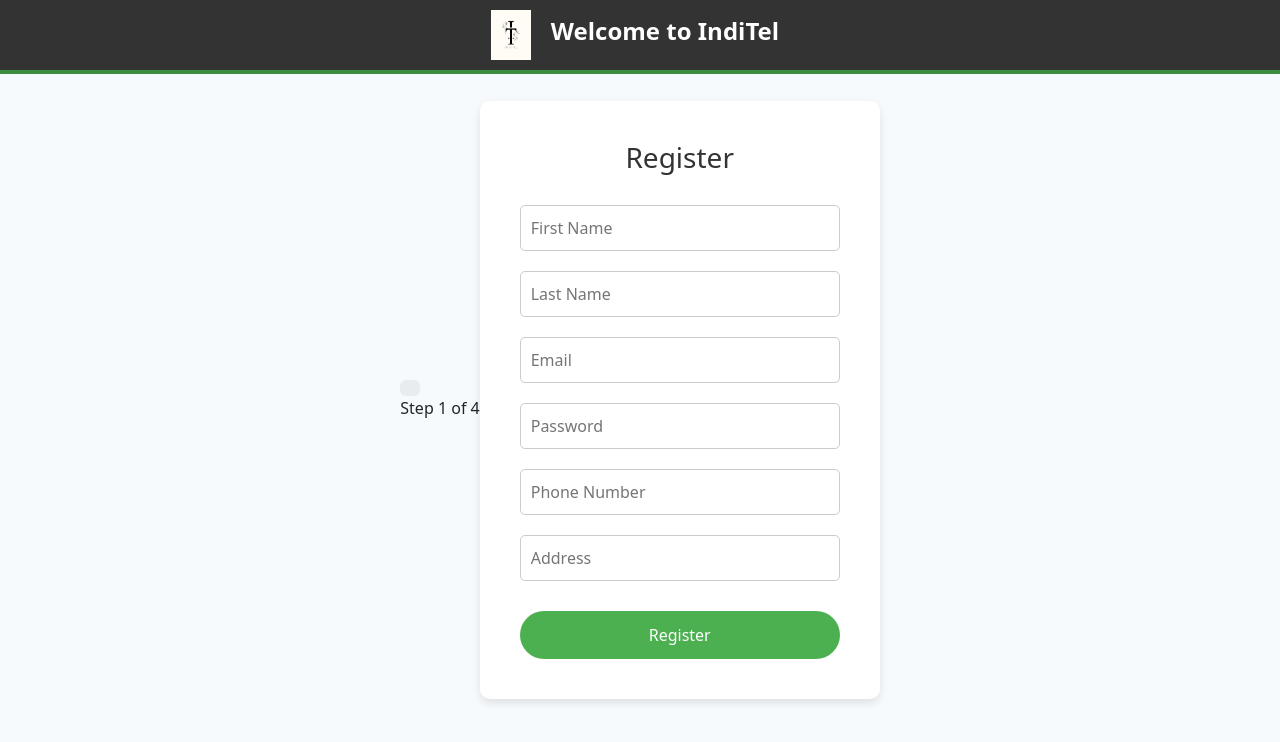
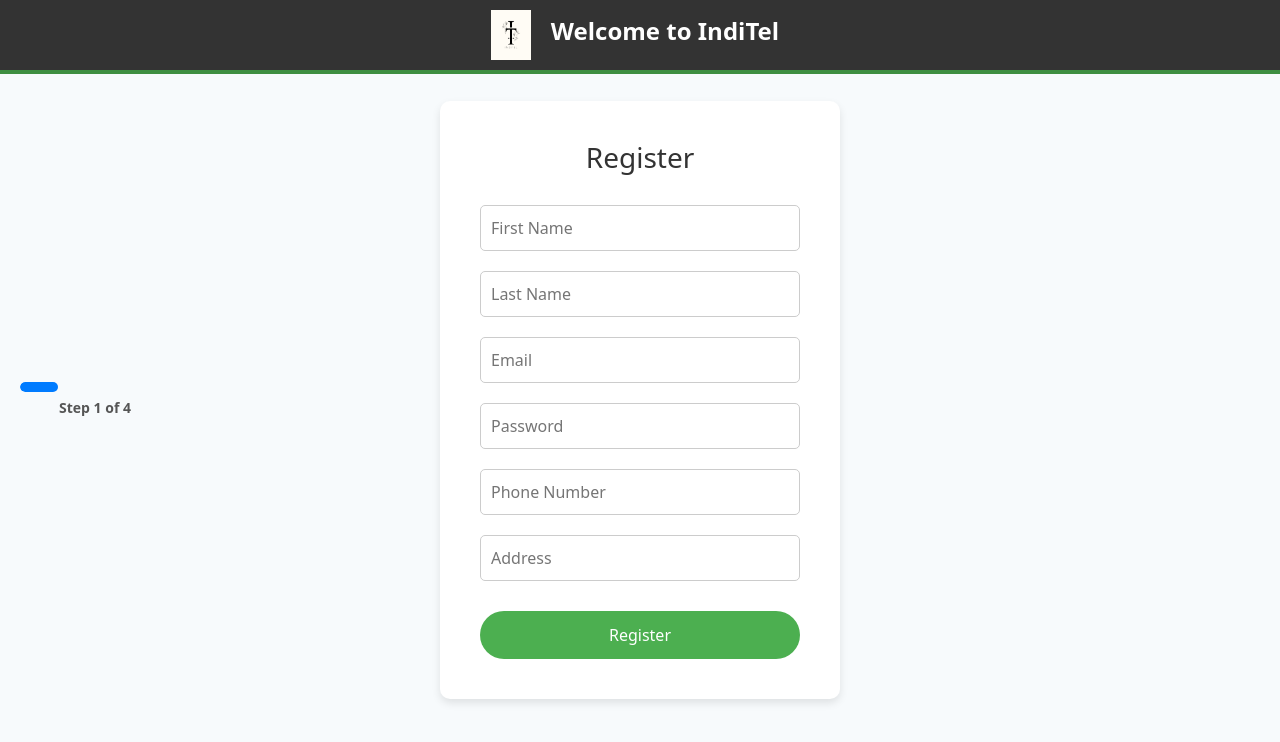
Before and after one commit to snehanadigb/frontendfinal, a React (Create React App) app: page /register in a window 1280 px wide. Shown: the top 742 px of the page. Built offline with nearby package versions, Linux system fonts and the light colour scheme.

Commit message:
Update Registration.css

```diff
--- a/src/components/Registration.css
+++ b/src/components/Registration.css
@@ -1,3 +1,34 @@
+/* Progress bar styling */
+.progress-bar-wrapper {
+  position: absolute;
+  left: 0;
+  margin-left: 20px;
+  width: 150px;
+  text-align: center; /* Centering step text below the progress bar */
+}
+
+.progress-bar {
+  background-color: #e0e0e0;
+  height: 10px;
+  border-radius: 5px;
+  overflow: hidden;
+  width: 100%;
+  margin-bottom: 5px;
+}
+
+.progress {
+  background-color: #007bff !important; /* Blue progress color */
+  height: 100%;
+  transition: width 0.3s ease;
+}
+
+.step-label {
+  font-size: 14px;
+  color: #555;
+  margin-top: 5px;
+  font-weight: bold;
+}
+
 /* Full page background and layout matching CustomerLogin */
 body, html {
   height: 100%;
```
Lines whose indentation alone changed are shown as unchanged.
